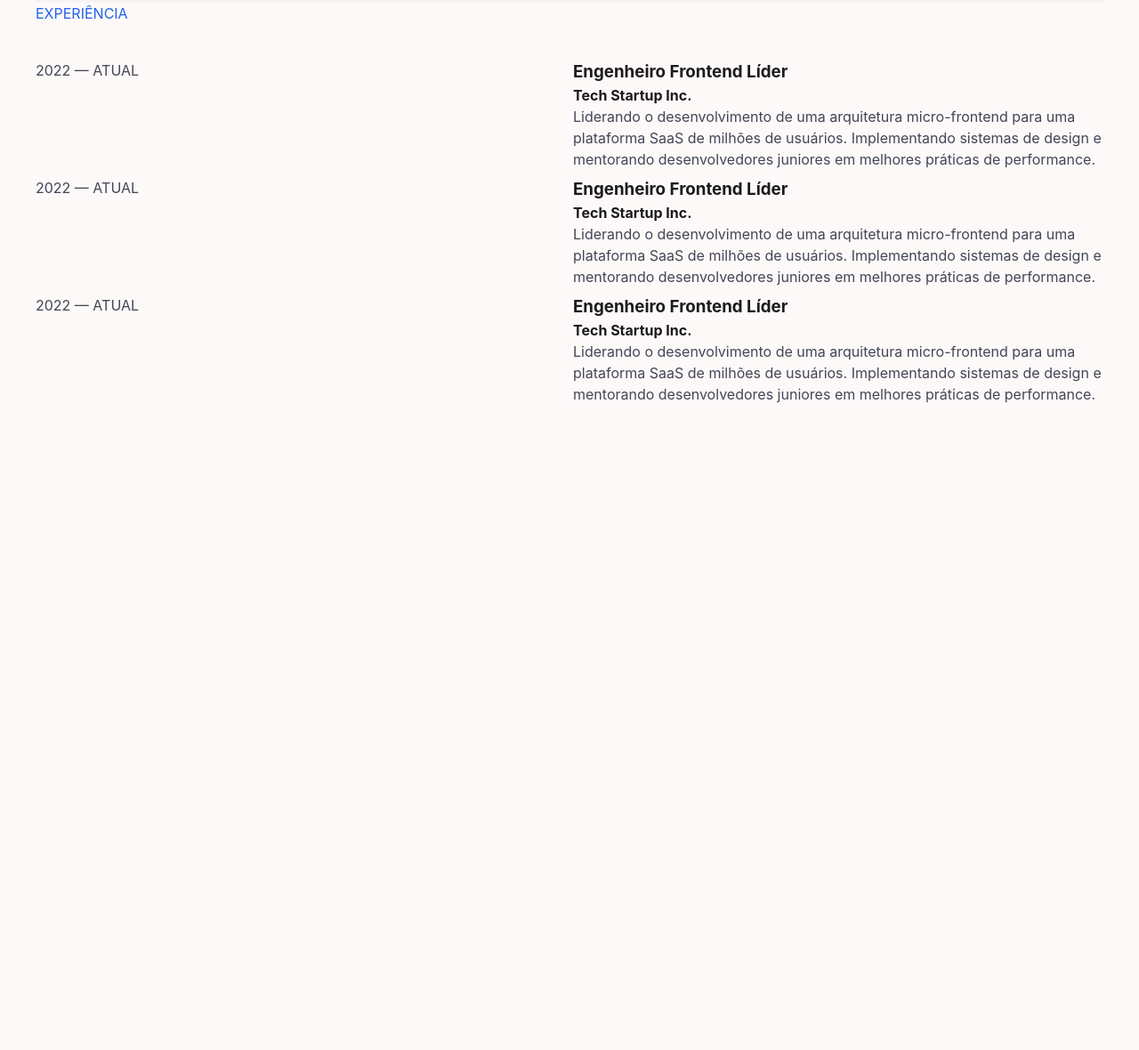
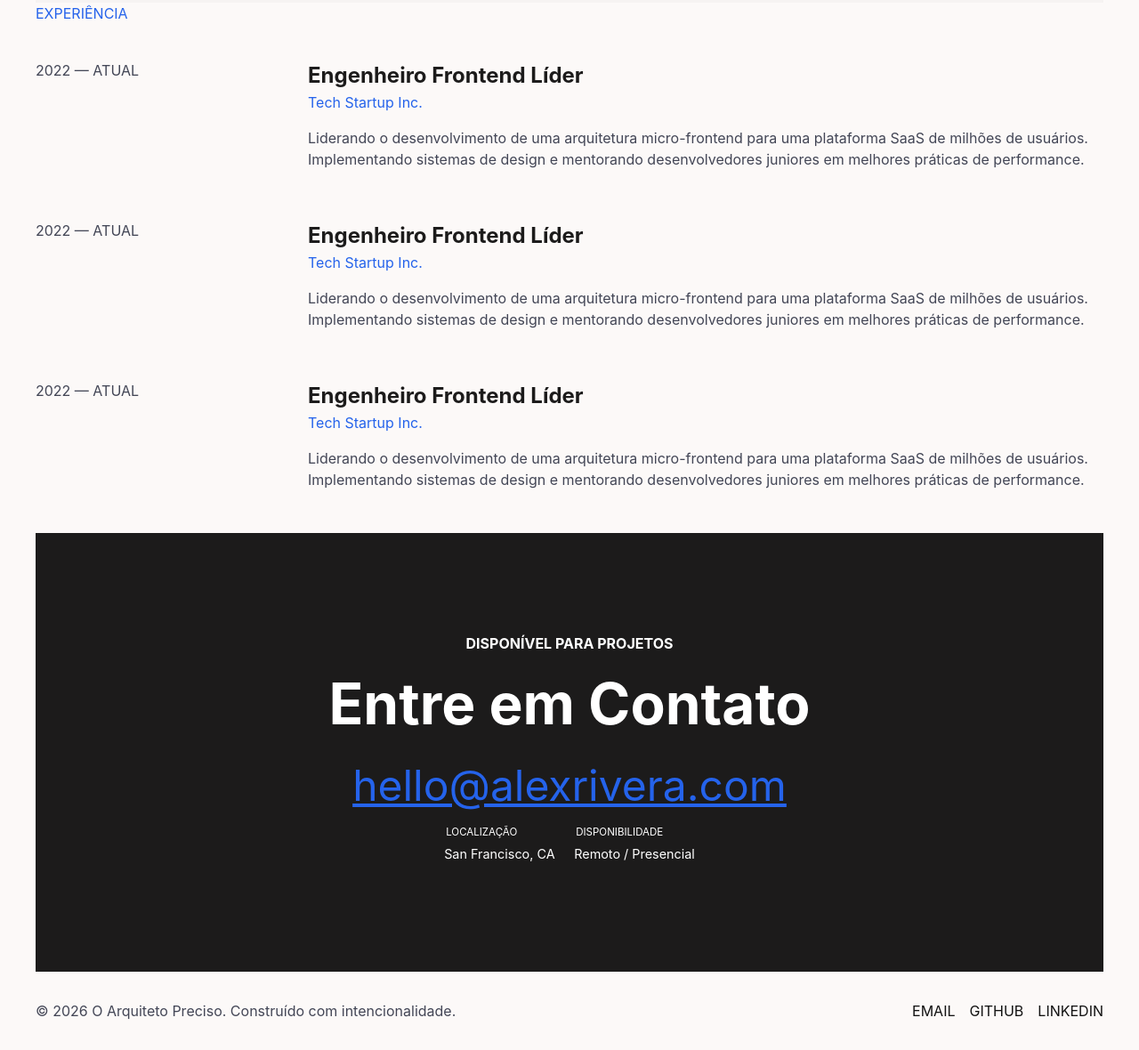
Before and after one commit to vinicius73/squad-personal-cv, a website built with Vite: page index.html in a window 1280 px wide. Shown: the part 1286-2466 px from the top of the page at 89% size. Before the commit the page ends 1741 px from the top, so only its background shows below. Built offline with nearby package versions, Linux system fonts and the light colour scheme.

Commit message:
feat: ✨ add contact section and footer to the CV
* Introduced a new `contact-hero` section with contact information and availability.
* Enhanced the `page-footer` with copyright notice and social links.
* Updated styles for better layout and visual appeal.

```diff
--- a/index.html
+++ b/index.html
@@ -176,7 +176,36 @@
             </dd>
           </dl>
         </section>
+
+        <section class="contact-hero">
+          <h2>Disponível para projetos</h2>
+          <h3>Entre em Contato</h3>
+          <a href="mailto:hello@alexrivera.com">hello@alexrivera.com</a>
+
+          <div class="contact-hero__data">
+            <fieldset>
+              <legend>Localização</legend>
+              <p>San Francisco, CA</p>
+            </fieldset>
+
+            <fieldset>
+              <legend>Disponibilidade</legend>
+              <p>Remoto / Presencial</p>
+            </fieldset>
+          </div>
+        </section>
       </div>
+
+      <footer class="page-footer">
+        <div class="page-footer__inner">
+          <p>© 2026 O Arquiteto Preciso. Construído com intencionalidade.</p>
+          <ul>
+            <li><a href="">email</a></li>
+            <li><a href="">github</a></li>
+            <li><a href="">LinkedIn</a></li>
+          </ul>
+        </div>
+      </footer>
     </main>
   </body>
 </html>
--- a/src/style.css
+++ b/src/style.css
@@ -133,10 +133,98 @@ a:active, a:hover {
 
 .section-experience dl {
   display: grid;
-  grid-template-columns: repeat(2, 1fr);
+  grid-template-columns: 1fr 3fr;
   grid-template-rows: repeat(1, 1fr);
   gap: 8px;
 }
+
+.section-experience h3 {
+  font-size: 1.5rem;
+}
+
+.section-experience h4 {
+  color: var(--accent-color);
+  font-weight: 400;
+}
+
+.section-experience p {
+  padding-top: 1rem;
+  padding-bottom: 3rem;
+}
+
+/* contact-hero */
+
+.contact-hero {
+  background-color: #1c1b1b;
+  text-align: center;
+  padding-top: 7rem;
+  padding-bottom: 7rem;
+  display: flex;
+  flex-direction: column;
+  gap: 0.5rem;
+}
+
+.contact-hero, .contact-hero h2, .contact-hero h3 {
+  color: #fff;
+}
+
+.contact-hero h2 {
+  font-size: 1rem;
+  text-transform: uppercase;
+}
+
+.contact-hero h3 {
+  font-size: 4rem;
+
+}
+
+.contact-hero a {
+  color: var(--accent-color);
+  text-decoration: underline;
+  font-size: 3rem;
+}
+
+.contact-hero .contact-hero__data {
+  display: flex;
+  flex-direction: row;
+  justify-content: center;
+  font-size: 0.9rem;
+}
+
+.contact-hero .contact-hero__data fieldset {
+  border: none;
+  text-align: left;
+}
+
+.contact-hero .contact-hero__data legend {
+  text-transform: uppercase;
+  font-size: 0.8em;
+}
+
+/* page-footer */
+
+.page-footer {
+  padding-top: 2rem;
+  padding-bottom: 2rem;
+}
+
+.page-footer .page-footer__inner {
+  max-width: 1200px;
+  margin: 0 auto;
+  display: flex;
+  flex-direction: row;
+  justify-content: space-between;
+  width: 100%;
+}
+
+.page-footer .page-footer__inner ul {
+  list-style: none;
+  display: flex;
+  flex-direction: row;
+  gap: 1rem;
+  text-transform: uppercase;
+}
+
 
 @media screen and (min-width: 420px) {
   .page-header__left-column,
```
